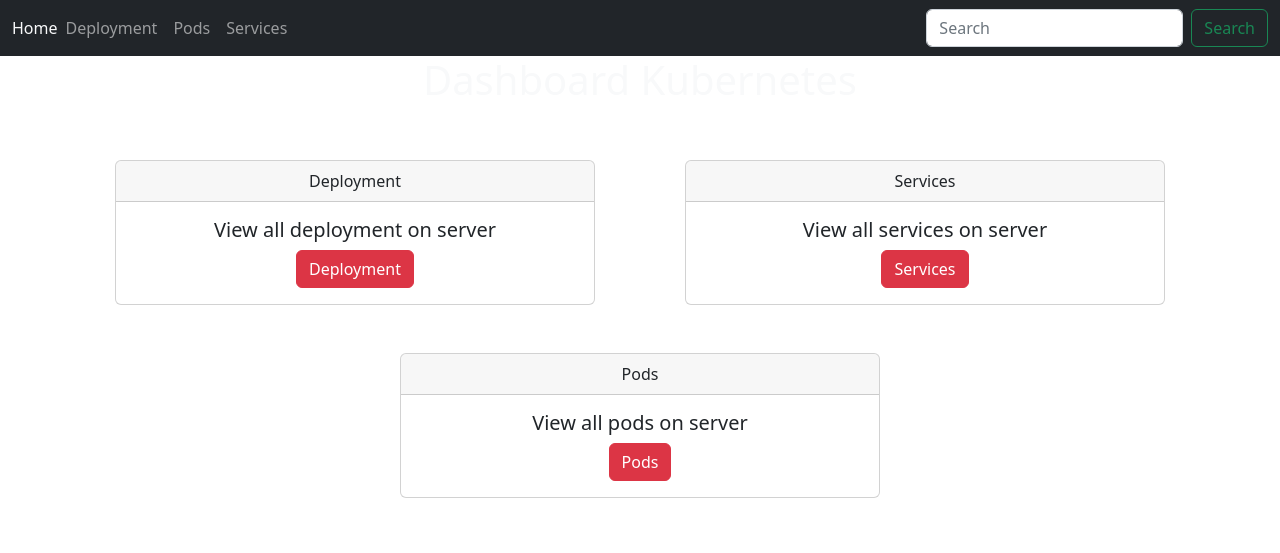
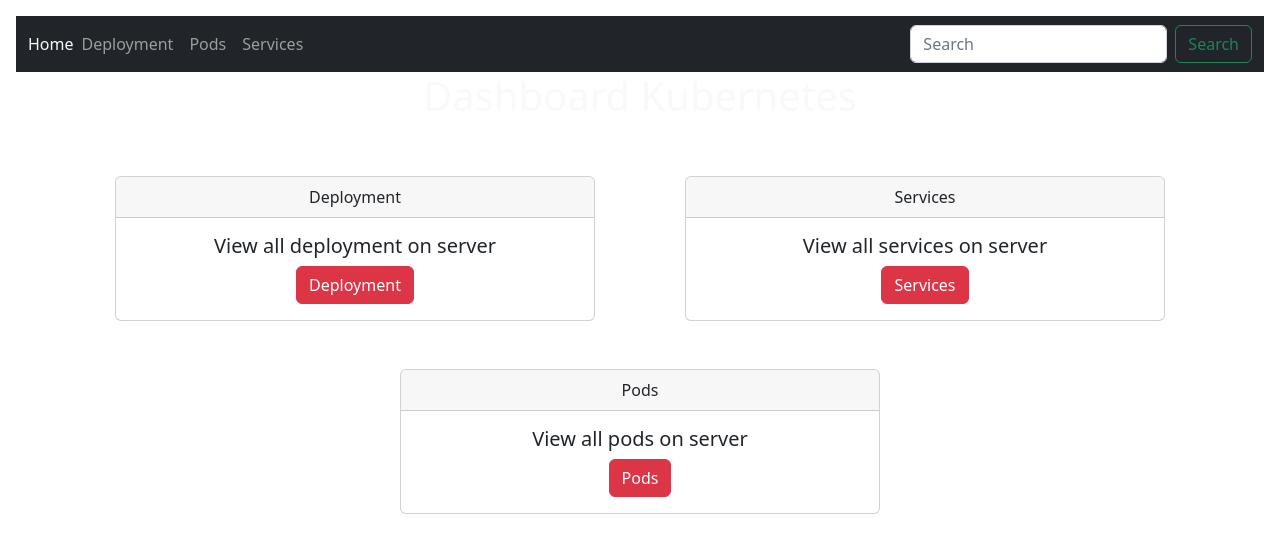
Before and after one commit to grosheth/monitor, a Django app: page / in a window 1280 px wide. Shown: the top 553 px of the page. Run offline with Django 4.2, Linux system fonts and the light colour scheme; parts of the project's set-up code (start-up, migrations or seed data) failed here and were passed over.

Commit message:
commit automatique

```diff
--- a/src/controller/templates/controller/dashboard.html
+++ b/src/controller/templates/controller/dashboard.html
@@ -10,7 +10,7 @@
 <style>
 </style>
 <script src=""></script>
-<body class="bg-dark.bg-gradient text-light">
+<body class="p-3 mb-2 bg-transparent text-light">
 
     <div>
         <nav class="navbar navbar-expand-lg navbar-dark bg-dark">
```
